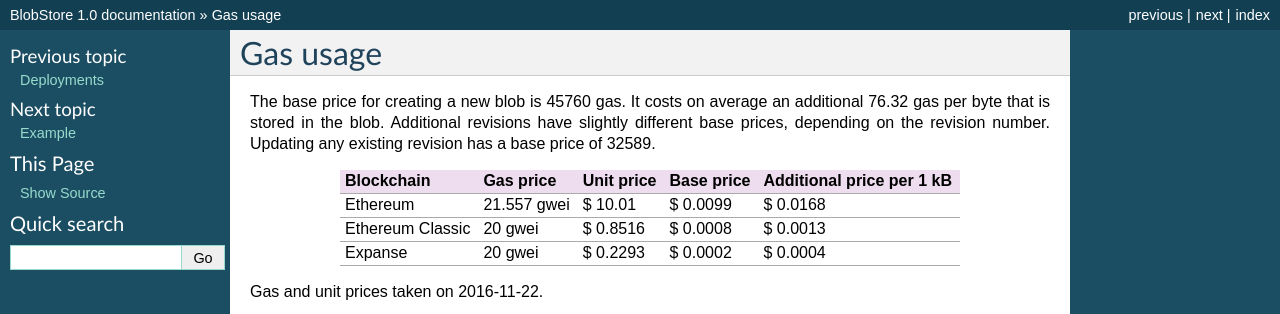
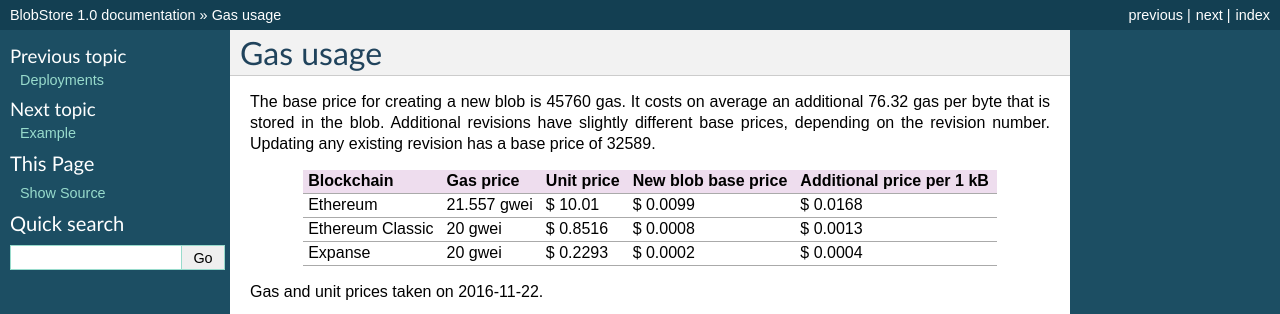
Before and after one commit to acuity-network/mix-item-store, a Sphinx documentation site: the page built from docs/gas_usage.rst, in a window 1280 px wide, cut to the strip 0-314 px from the top of the page. Built offline with Sphinx 7.4.7, drawn with Linux system fonts in a browser that asks for light colours.

Commit message:
Update gas_usage.rst

```diff
--- a/docs/gas_usage.rst
+++ b/docs/gas_usage.rst
@@ -7,8 +7,8 @@
 The base price for creating a new blob is 45760 gas. It costs on average an additional 76.32 gas per byte that is stored in the blob. Additional revisions have slightly different base prices, depending on the revision number. Updating any existing revision has a base price of 32589.
 
 +------------------+-------------+-------------+------------+----------------+
-| Blockchain       | Gas price   | Unit price  | Base price | Additional     |
-|                  |             |             |            | price per 1 kB |
+| Blockchain       | Gas price   | Unit price  | New blob   | Additional     |
+|                  |             |             | base price | price per 1 kB |
 +==================+=============+=============+============+================+
 | Ethereum         | 21.557 gwei | $ 10.01     | $ 0.0099   | $ 0.0168       |
 +------------------+-------------+-------------+------------+----------------+
```
